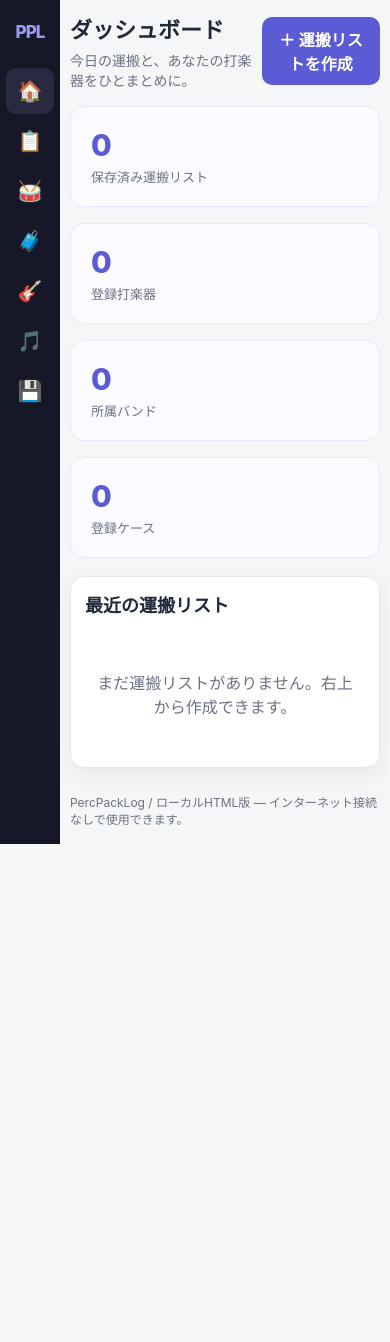
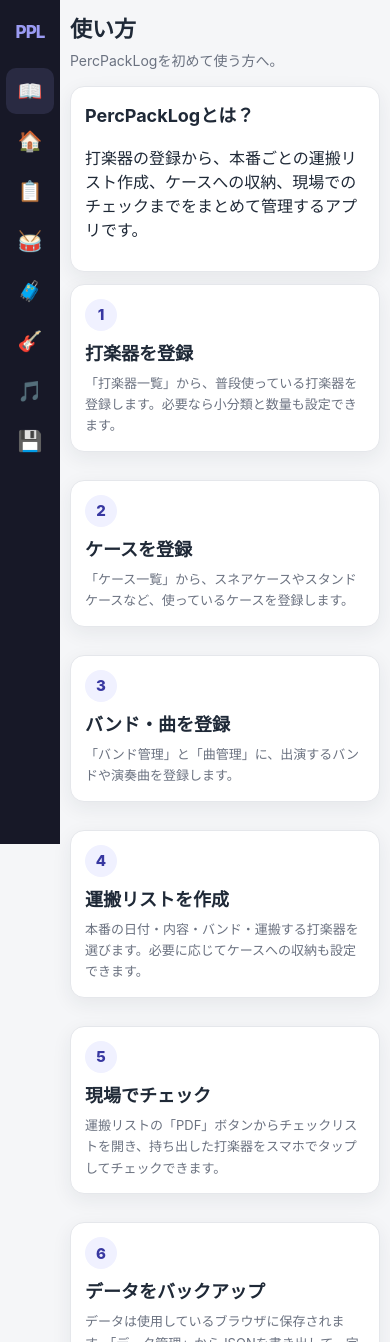
Before and after one commit to yusaku0715/PercPackLog, a plain HTML site: page index.html in a window 390 px wide. Shown: the top 1342 px of the page. Before the commit the page ends 844 px from the top, so only its background shows below. Drawn offline with Linux system fonts and the light colour scheme.

Commit message:
Add files via upload
・画面上部の空白を埋めるように修正
・説明の画面を追加

```diff
--- a/index.html
+++ b/index.html
@@ -61,6 +61,8 @@ label{font-size:13px;font-weight:700;display:block;margin-bottom:6px}
 .modal-head{display:flex;justify-content:space-between;align-items:center;margin-bottom:20px}
 .close{border:0;background:#f0f1f4;border-radius:50%;width:34px;height:34px;font-size:18px}
 .footer-note{font-size:12px;color:var(--muted);margin-top:25px}
+
+.guide-grid{grid-template-columns:repeat(3,1fr);align-items:stretch}.guide-step{margin-bottom:0}.guide-step h2{margin:8px 0 8px}.guide-step p{margin:0;color:var(--muted);font-size:14px;line-height:1.7}.guide-num{width:32px;height:32px;border-radius:50%;display:flex;align-items:center;justify-content:center;background:#f0f1ff;color:#3838a1;font-weight:800;font-size:15px}
 @media(max-width:800px){
  .app{width:100%;min-width:0}
  .sidebar{width:60px;min-width:60px;flex:0 0 60px;padding:14px 6px;overflow:hidden}
@@ -74,7 +76,9 @@ label{font-size:13px;font-weight:700;display:block;margin-bottom:6px}
  h1{font-size:22px;line-height:1.25}
  h2{font-size:18px}
  .card{padding:14px;border-radius:14px;margin-bottom:12px}
- .grid,.form-grid,.checkgrid{grid-template-columns:1fr}
+ .grid,.form-grid,.checkgrid,.guide-grid{grid-template-columns:1fr}
+ .guide-step{margin-bottom:12px}
+ .guide-step p{font-size:13px;line-height:1.65}
  .toolbar{gap:7px}
  .toolbar .btn{padding:9px 11px}
  .item{width:100%;min-width:0;display:flex;flex-direction:column;align-items:stretch;gap:10px;padding:12px}
@@ -111,6 +115,7 @@ label{font-size:13px;font-weight:700;display:block;margin-bottom:6px}
 <aside class="sidebar">
   <div class="logo">Perc<span>PackLog</span></div>
   <nav class="nav">
+    <button data-page="guide">📖 使い方</button>
     <button class="active" data-page="dashboard">🏠 ダッシュボード</button>
     <button data-page="lists">📋 運搬リスト</button>
     <button data-page="instruments">🥁 打楽器一覧</button>
@@ -122,6 +127,24 @@ label{font-size:13px;font-weight:700;display:block;margin-bottom:6px}
 </aside>
 
 <main class="main">
+<section id="guide" class="page hidden">
+  <div class="header"><div><h1>使い方</h1><div class="sub">PercPackLogを初めて使う方へ。</div></div></div>
+  <div class="card guide-card">
+    <h2>PercPackLogとは？</h2>
+    <p>打楽器の登録から、本番ごとの運搬リスト作成、ケースへの収納、現場でのチェックまでをまとめて管理するアプリです。</p>
+  </div>
+  <div class="grid guide-grid">
+    <div class="card guide-step"><div class="guide-num">1</div><h2>打楽器を登録</h2><p>「打楽器一覧」から、普段使っている打楽器を登録します。必要なら小分類と数量も設定できます。</p></div>
+    <div class="card guide-step"><div class="guide-num">2</div><h2>ケースを登録</h2><p>「ケース一覧」から、スネアケースやスタンドケースなど、使っているケースを登録します。</p></div>
+    <div class="card guide-step"><div class="guide-num">3</div><h2>バンド・曲を登録</h2><p>「バンド管理」と「曲管理」に、出演するバンドや演奏曲を登録します。</p></div>
+    <div class="card guide-step"><div class="guide-num">4</div><h2>運搬リストを作成</h2><p>本番の日付・内容・バンド・運搬する打楽器を選びます。必要に応じてケースへの収納も設定できます。</p></div>
+    <div class="card guide-step"><div class="guide-num">5</div><h2>現場でチェック</h2><p>運搬リストの「PDF」ボタンからチェックリストを開き、持ち出した打楽器をスマホでタップしてチェックできます。</p></div>
+    <div class="card guide-step"><div class="guide-num">6</div><h2>データをバックアップ</h2><p>データは使用しているブラウザに保存されます。「データ管理」からJSONを書き出して、定期的にバックアップしてください。</p></div>
+  </div>
+  <div class="notice">💡 PCとスマホのデータは自動では同期されません。別の端末へ移すときは、JSONバックアップを使ってください。</div>
+  <div class="toolbar"><button class="btn" onclick="showPage('dashboard')">ダッシュボードへ</button></div>
+</section>
+
 <section id="dashboard" class="page">
   <div class="header"><div><h1>ダッシュボード</h1><div class="sub">今日の運搬と、あなたの打楽器をひとまとめに。</div></div>
   <button class="btn" onclick="openListModal()">＋ 運搬リストを作成</button></div>
@@ -208,6 +231,7 @@ function updateStats(){
 document.querySelectorAll('.nav button').forEach(b=>b.onclick=()=>{
  document.querySelectorAll('.nav button').forEach(x=>x.classList.remove('active'));b.classList.add('active');
  document.querySelectorAll('.page').forEach(p=>p.classList.add('hidden'));document.getElementById(b.dataset.page).classList.remove('hidden');
+ window.scrollTo({top:0,left:0,behavior:'auto'});
  renderAll();
 });
 function renderAll(){renderLists();renderInstruments();renderCases();renderBands();renderSongs();updateStats();}
@@ -829,6 +853,15 @@ function importData(e){
  const r=new FileReader();r.onload=()=>{try{const x=JSON.parse(r.result);if(!x.instruments||!x.bands||!x.songs||!x.lists)throw Error();db=x;db.cases=db.cases||[];db.instruments=(db.instruments||[]).map(i=>({...i,subcategories:Array.isArray(i.subcategories)?i.subcategories:[],subcategoryQuantities:i.subcategoryQuantities||{},caseId:i.caseId||''}));db.lists=(db.lists||[]).map(l=>({...l,instruments:Array.isArray(l.instruments)?l.instruments:[],instrumentSelections:Array.isArray(l.instrumentSelections)?l.instrumentSelections:l.instruments.map(id=>({id,subcategories:[],subcategoryQuantities:{}})),done:l.done===true}));save();renderAll();alert('データを読み込みました。')}catch{alert('正しいPercPackLog JSONではありません。')}};r.readAsText(file);
 }
 function clearAll(){if(confirm('すべてのデータを削除します。この操作は元に戻せません。')){db={instruments:[],cases:[],bands:[],songs:[],lists:[]};save();renderAll();}}
+const GUIDE_SEEN_KEY='percpaklog_guide_seen';
+const guideSeen=localStorage.getItem(GUIDE_SEEN_KEY)==='1';
+if(!guideSeen){
+  document.querySelectorAll('.nav button').forEach(x=>x.classList.remove('active'));
+  document.querySelector('[data-page="guide"]').classList.add('active');
+  document.querySelectorAll('.page').forEach(p=>p.classList.add('hidden'));
+  document.getElementById('guide').classList.remove('hidden');
+  localStorage.setItem(GUIDE_SEEN_KEY,'1');
+}
 renderAll();
 </script>
 </body>
```
